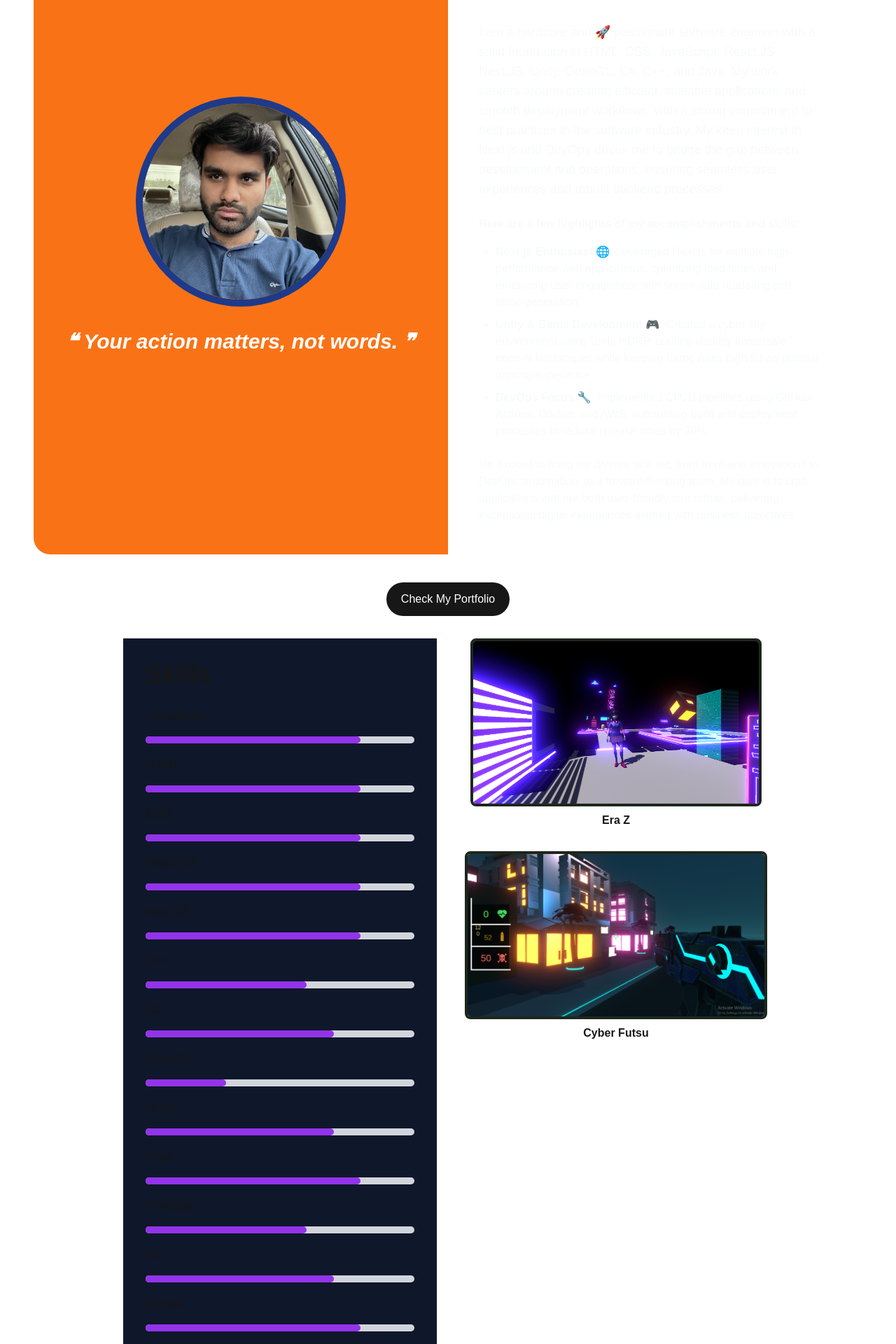
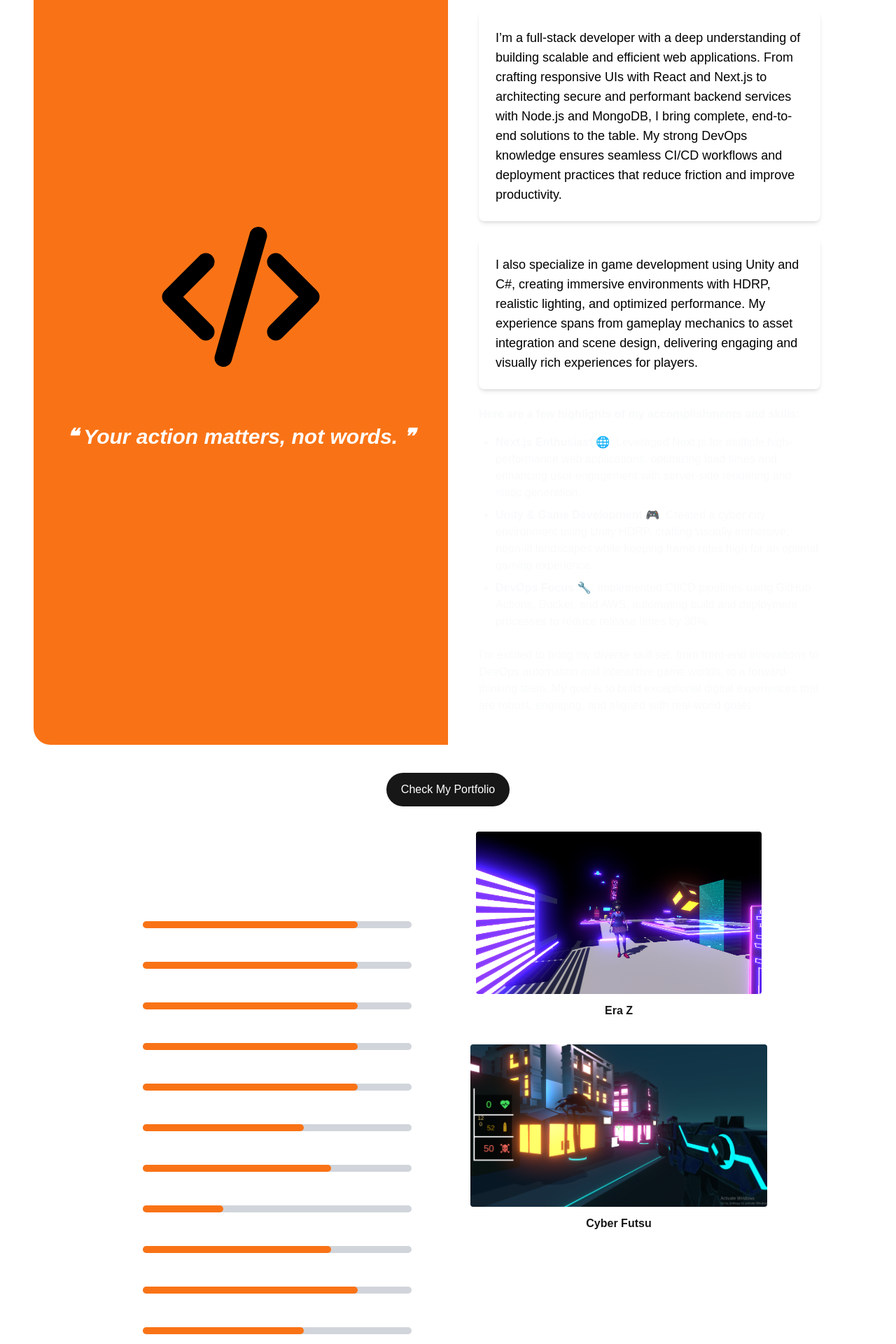
Before and after one commit to Msohaib-maker/Mine-Portfolio, a Next.js app: page / in a window 1280 px wide. Shown: the part 260-2180 px from the top of the page at 70% size. Built offline with nearby package versions, Linux system fonts and the light colour scheme.

Commit message:
refactor: remove the duplicated code

```diff
--- a/src/app/layout.tsx
+++ b/src/app/layout.tsx
@@ -16,7 +16,7 @@ const geistMono = localFont({
 });
 
 export const metadata: Metadata = {
-  title: "Crazy Portfolio App",
+  title: "Sohaib Portfolio App",
   description: "Generated by create next app",
 };
 
--- a/src/app/page.tsx
+++ b/src/app/page.tsx
@@ -1,5 +1,5 @@
 import { Analytics } from "@vercel/analytics/react";
-import Image from "next/image";
+// import Image from "next/image";
 import Link from 'next/link';
 import Footer from "./Footer";
 
@@ -10,48 +10,16 @@ export default function Home() {
             <div className="mt-28 px-12 mb-10">
             <div className="grid grid-cols-2 items-stretch h-auto">
   <div className="bg-orange-500 rounded-tl-3xl rounded-bl-3xl flex flex-col items-center justify-center p-10 text-white">
-    <Image
-      src="/images/avatar.jpg"
-      alt="Avatar"
-      width={300}
-      height={300}
-      className="rounded-full aspect-square object-cover border-[10px] border-solid border-blue-900"
-    />
+      <svg color="black" aria-hidden="true" xmlns="http://www.w3.org/2000/svg" width="300" height="300" fill="none" viewBox="0 0 24 24">
+  <path stroke="currentColor" stroke-linecap="round" stroke-linejoin="round" stroke-width="2" d="m8 8-4 4 4 4m8 0 4-4-4-4m-2-3-4 14"/>
+</svg>
+
     <h1 className="text-3xl text-center mt-8 italic font-semibold">
       ❝ Your action matters, not words. ❞
     </h1>
   </div>
 
-  <div className="border-4 border-white rounded-tr-3xl rounded-br-3xl p-10 overflow-y-auto">
-    <div className="space-y-4 pt-10 pr-4">
-      <div className="description text-left">
-        <h1 className="text-5xl font-bold pb-8 text-white">Who am I?</h1>
-        <h2 className="text-lg mt-4 text-gray-50">
-          I am a hardcore and <span role="img" aria-label="rocket">🚀</span> passionate software engineer with a solid foundation in HTML, CSS, JavaScript, React.JS, Next.JS, Unity, OpenGL, C#, C++, and Java. My work centers around creating efficient, scalable applications and smooth deployment workflows, with a strong commitment to best practices in the software industry. My keen interest in Next.js and DevOps drives me to bridge the gap between development and operations, ensuring seamless user experiences and robust backend processes.
-        </h2>
-
-        <div className="mt-6 space-y-4 text-gray-50">
-          <p><strong>Here are a few highlights of my accomplishments and skills:</strong></p>
-          <ul className="list-disc ml-6 space-y-2">
-            <li>
-              <strong>Next.js Enthusiast</strong> 🌐: Leveraged Next.js for multiple high-performance web applications, optimizing load times and enhancing user engagement with server-side rendering and static generation.
-            </li>
-            <li>
-              <strong>Unity & Game Development</strong> 🎮: Created a cyber city environment using Unity HDRP, crafting visually immersive, neon-lit landscapes while keeping frame rates high for an optimal gaming experience.
-            </li>
-            <li>
-              <strong>DevOps Focus</strong> 🔧: Implemented CI/CD pipelines using GitHub Actions, Docker, and AWS, automating build and deployment processes to reduce release times by 30%.
-            </li>
-
-          </ul>
-        </div>
-
-        <p className="mt-6 text-gray-50">
-          I’m excited to bring my diverse skill set, from front-end innovations to DevOps automation, to a forward-thinking team. My goal is to craft applications that are both user-friendly and robust, delivering exceptional digital experiences aligned with business objectives.
-        </p>
-      </div>
-    </div>
-  </div>
+  <AboutMeSection/>
             </div>
             </div>
 
@@ -62,76 +30,21 @@ export default function Home() {
 
             <div className="grid grid-cols-2 gap-8 p-8">
 
-                {/* Skills Section */}
-                <div className="w-full p-8 col-span-1 justify-center justify-self-center bg-slate-900 text-lg">
-                    <h1 className="text-4xl font-bold mb-6">Skills</h1>
-                    <div className="space-y-4">
-                        {[
-                            { name: "JavaScript", level: 8 },
-                            { name: "HTML", level: 8 },
-                            { name: "CSS", level: 8 },
-                            { name: "React JS", level: 8 },
-                            { name: "Next JS", level: 8 },
-                            { name: "C++", level: 6 },
-                            { name: "C#", level: 7 },
-                            { name: "OpenGL", level: 3 },
-                            { name: "Unity", level: 7 },
-                            { name: "Java", level: 8 },
-                            { name: "DevOps", level: 6 },
-                            { name: "Git", level: 7 },
-                            { name: "Figma", level: 8 },
-                            { name: "Node", level: 6 }
-                        ].map((skill, index) => (
-                            <div key={index}>  {/* Add the "key" prop here */}
-                            <p className="pb-4">{skill.name}</p>
-                            <div className="w-96 bg-gray-300 rounded-full h-2.5">
-                                <div className="bg-purple-600 h-2.5 rounded-full" style={{ width: `${skill.level * 10}%` }}></div>
-                            </div>
-                            </div>
-                        ))}
-                        </div>
-
-                </div>
+                <Skills/>
 
                 {/* Images Section */}
                 <div className="flex flex-col space-y-8 items-center">
-    <div className="group relative">
-        <a
+
+        <ProjectCard
             href="https://mranonymous22.itch.io/neon-runner"
-            target="_blank"
-            rel="noopener noreferrer"
-            className="block"
-        >
-            <div className="relative w-84 h-60 rounded-lg overflow-hidden border-4" style={{ borderColor: 'rgb(29, 39, 29)' }}>
-                <img
-                    src="/images/Project-tbnail.png"
-                    alt="Neon Runner Project Thumbnail"
-                    className="w-full h-full"
-                />
-                <div className="absolute inset-0 bg-black opacity-0 group-hover:opacity-50 transition-opacity duration-300"></div>
-            </div>
-            <p className="text-center mt-2 font-semibold group-hover:text-gray-500 transition-colors duration-300">Era Z</p>
-        </a>
-    </div>
-
-    <div className="group relative">
-        <a
+            image="/images/Project-tbnail.png"
+            title="Era Z"
+          />
+          <ProjectCard
             href="https://mranonymous22.itch.io/cyber-futsu"
-            target="_blank"
-            rel="noopener noreferrer"
-            className="block"
-        >
-            <div className="relative w-84 h-60 rounded-lg overflow-hidden border-4" style={{ borderColor: 'rgb(29, 39, 29)' }}>
-                <img
-                    src="/images/Project-tbnail(1).png"
-                    alt="Cyber Futsu Project Thumbnail"
-                    className="w-full h-full"
-                />
-                <div className="absolute inset-0 bg-black opacity-0 group-hover:opacity-50 transition-opacity duration-300"></div>
-            </div>
-            <p className="text-center mt-2 font-semibold group-hover:text-gray-500 transition-colors duration-300">Cyber Futsu</p>
-        </a>
-    </div>
+            image="/images/Project-tbnail(1).png"
+            title="Cyber Futsu"
+          />
 </div>
 
 
@@ -146,3 +59,124 @@ export default function Home() {
         </div>
   );
 }
+
+
+function AboutMeSection() {
+  return (
+    <div className="border-4 border-white rounded-tr-3xl rounded-br-3xl p-10 overflow-y-auto">
+      <div className="space-y-4 pt-10 pr-4">
+        <div className="description text-left">
+          <h1 className="text-5xl font-bold pb-8 text-white">Who am I?</h1>
+
+          {/* Full Stack Dev Box */}
+          <div className="bg-white text-black p-6 rounded-lg shadow-md">
+            <p className="text-lg">
+              I’m a full-stack developer with a deep understanding of building scalable and efficient web applications. From crafting responsive UIs with React and Next.js to architecting secure and performant backend services with Node.js and MongoDB, I bring complete, end-to-end solutions to the table. My strong DevOps knowledge ensures seamless CI/CD workflows and deployment practices that reduce friction and improve productivity.
+            </p>
+          </div>
+
+          {/* Game Dev Box */}
+          <div className="bg-white text-black p-6 rounded-lg shadow-md mt-6">
+            <p className="text-lg">
+              I also specialize in game development using Unity and C#, creating immersive environments with HDRP, realistic lighting, and optimized performance. My experience spans from gameplay mechanics to asset integration and scene design, delivering engaging and visually rich experiences for players.
+            </p>
+          </div>
+
+          {/* Highlights List */}
+          <div className="mt-6 space-y-4 text-gray-50">
+            <p><strong>Here are a few highlights of my accomplishments and skills:</strong></p>
+            <ul className="list-disc ml-6 space-y-2">
+              <li>
+                <strong>Next.js Enthusiast</strong> 🌐: Leveraged Next.js for multiple high-performance web applications, optimizing load times and enhancing user engagement with server-side rendering and static generation.
+              </li>
+              <li>
+                <strong>Unity & Game Development</strong> 🎮: Created a cyber city environment using Unity HDRP, crafting visually immersive, neon-lit landscapes while keeping frame rates high for an optimal gaming experience.
+              </li>
+              <li>
+                <strong>DevOps Focus</strong> 🔧: Implemented CI/CD pipelines using GitHub Actions, Docker, and AWS, automating build and deployment processes to reduce release times by 30%.
+              </li>
+            </ul>
+          </div>
+
+          <p className="mt-6 text-gray-50">
+            I’m excited to bring my diverse skill set, from front-end innovations to DevOps automation and interactive game worlds, to a forward-thinking team. My goal is to build exceptional digital experiences that are robust, engaging, and aligned with real-world goals.
+          </p>
+        </div>
+      </div>
+    </div>
+  );
+}
+
+function Skills() {
+  const skills = [
+    { name: "JavaScript", level: 8 },
+    { name: "HTML", level: 8 },
+    { name: "CSS", level: 8 },
+    { name: "React JS", level: 8 },
+    { name: "Next JS", level: 8 },
+    { name: "C++", level: 6 },
+    { name: "C#", level: 7 },
+    { name: "OpenGL", level: 3 },
+    { name: "Unity", level: 7 },
+    { name: "Java", level: 8 },
+    { name: "DevOps", level: 6 },
+    { name: "Git", level: 7 },
+    { name: "Figma", level: 8 },
+    { name: "Node", level: 6 },
+  ];
+
+  return (
+    <div className="w-full p-8 col-span-1 justify-center justify-self-center border-4 border-white rounded-xl">
+      <h1 className="text-4xl font-bold mb-6 text-white">Skills</h1>
+      <div className="space-y-4">
+        {skills.map((skill, index) => (
+          <div key={index}>
+            <p className="pb-2 text-white">{skill.name}</p>
+            <div className="w-96 bg-gray-300 rounded-full h-2.5">
+              <div
+                className="bg-orange-500 h-2.5 rounded-full"
+                style={{ width: `${skill.level * 10}%` }}
+              ></div>
+            </div>
+          </div>
+        ))}
+      </div>
+    </div>
+  );
+}
+
+
+type ProjectCardProps = {
+  href: string;
+  image: string;
+  title: string;
+  alt?: string;
+};
+
+const ProjectCard: React.FC<ProjectCardProps> = ({ href, image, title, alt }) => {
+  return (
+    <div className="group relative">
+      <a
+        href={href}
+        target="_blank"
+        rel="noopener noreferrer"
+        className="block"
+      >
+        <div
+          className="relative w-84 h-60 rounded-lg overflow-hidden border-4"
+          style={{ borderColor: 'white' }}
+        >
+          <img
+            src={image}
+            alt={alt || title}
+            className="w-full h-full"
+          />
+          <div className="absolute inset-0 bg-black opacity-0 group-hover:opacity-50 transition-opacity duration-300" />
+        </div>
+        <p className="text-center mt-2 font-semibold group-hover:text-gray-500 transition-colors duration-300">
+          {title}
+        </p>
+      </a>
+    </div>
+  );
+};
```
Also changed, not shown: src/app/services/page.tsx (line endings or trailing spaces).
